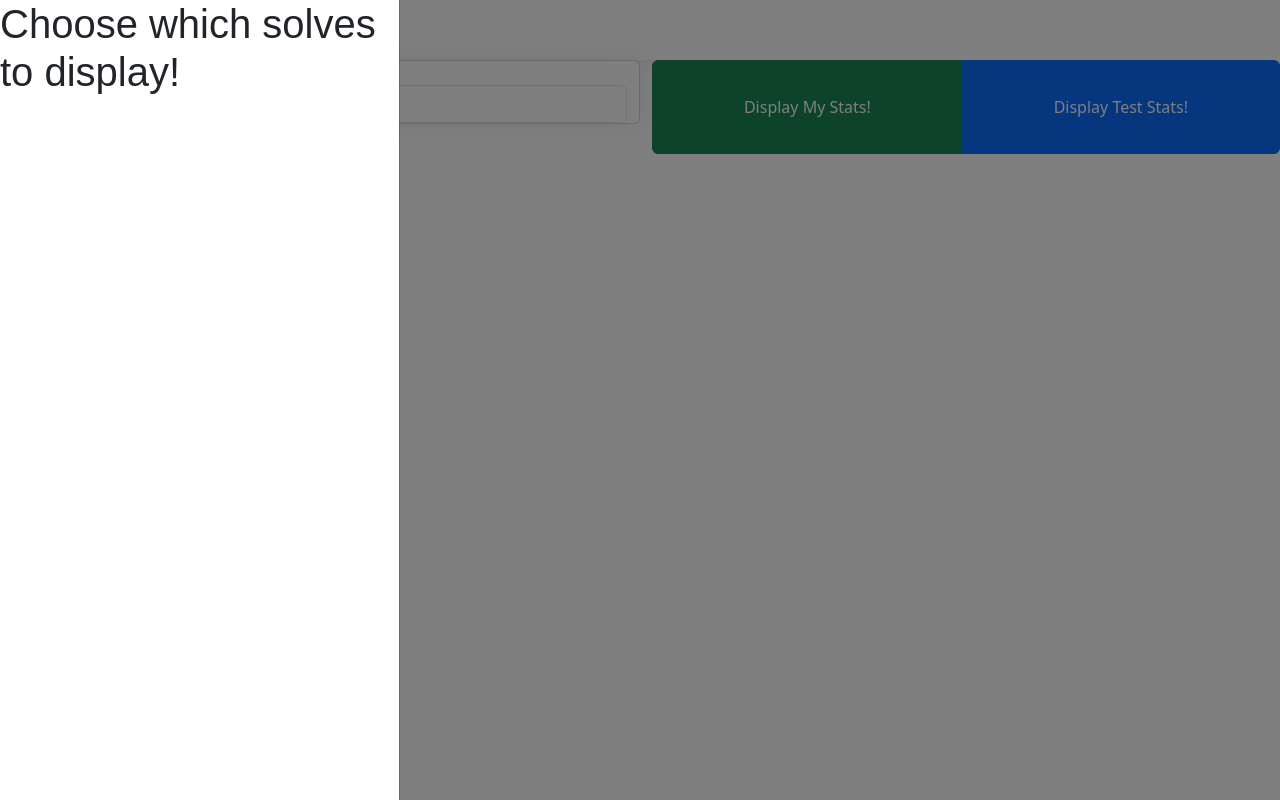
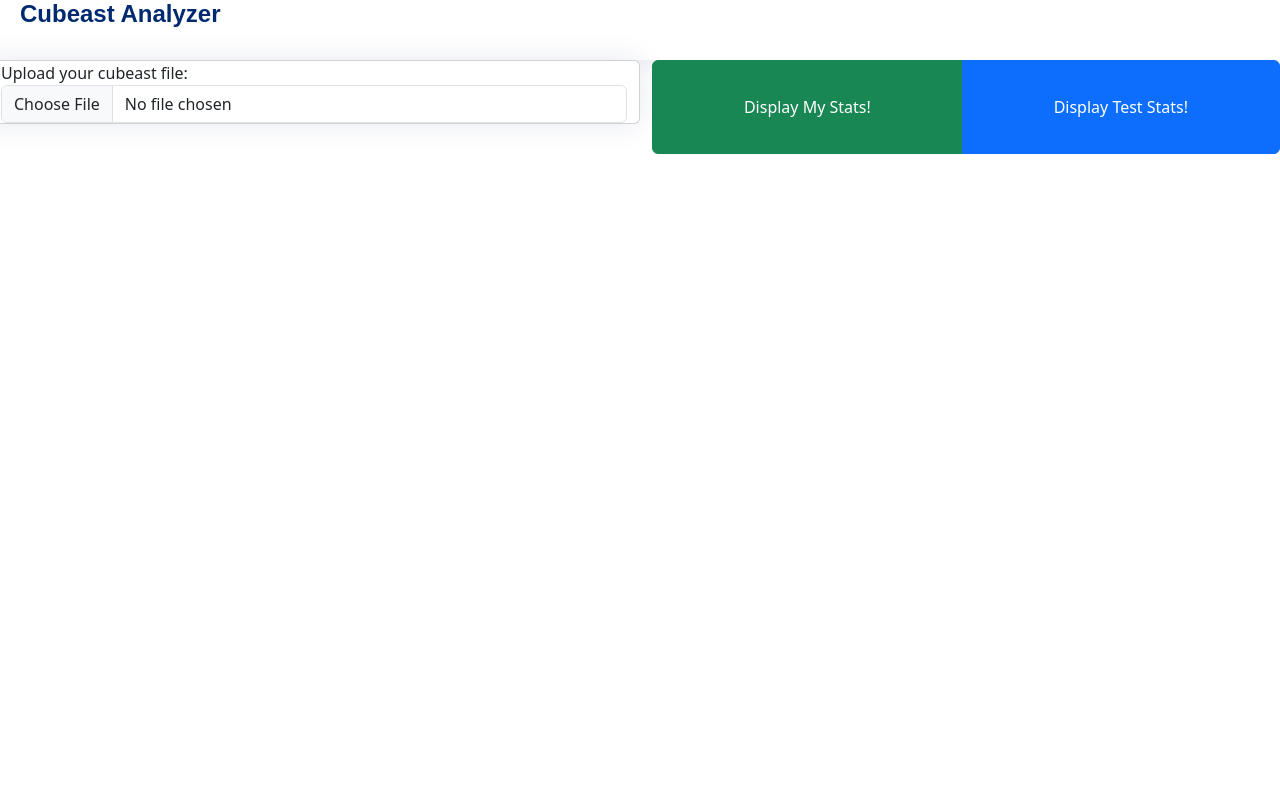
Before and after one commit to cuberplus/cubeastanalyzer, a React (Create React App) app: page / in a window 1280 px wide. Built offline with nearby package versions, Linux system fonts and the light colour scheme.

Commit message:
Added offcanvas filter panel

```diff
--- a/src/Components/FilterPanel.tsx
+++ b/src/Components/FilterPanel.tsx
@@ -8,7 +8,7 @@ import { StepDrilldown } from "./StepDrilldown";
 import Select from "react-select";
 import { Option } from "react-multi-select-component"
 import { calculate90thPercentile } from "../Helpers/RunningAverageMath";
-import { Tabs, Tab, FormControl, Card, Row, Offcanvas } from 'react-bootstrap';
+import { Tabs, Tab, FormControl, Card, Row, Offcanvas, Col, Button } from 'react-bootstrap';
 
 export class FilterPanel extends React.Component<FilterPanelProps, FilterPanelState> {
     state: FilterPanelState = {
@@ -58,7 +58,7 @@ export class FilterPanel extends React.Component<FilterPanelProps, FilterPanelSt
         ],
         tabKey: 1,
         windowSize: 500,
-        showFilters: true,
+        showFilters: false,
     }
 
     static applyFiltersToSolves(allSolves: Solve[], filters: Filters): Solve[] {
@@ -188,14 +188,21 @@ export class FilterPanel extends React.Component<FilterPanelProps, FilterPanelSt
     }
 
     tabSelect(key: any) {
-        this.setState({ tabKey: key })
+        this.setState({ tabKey: key });
+    }
+
+    showFilters() {
+        this.setState({ showFilters: true });
+    }
+    hideFilters() {
+        this.setState({ showFilters: false });
     }
 
     render() {
         let filters: JSX.Element = (<></>);
         if (this.state.allSolves.length > 0) {
             filters = (
-                <Row>
+                <Col>
                     <Card className="card info-card">
                         Pick starting cross color
                         <MultiSelect
@@ -300,7 +307,7 @@ export class FilterPanel extends React.Component<FilterPanelProps, FilterPanelSt
                             onChange={this.drilldownStepChanged.bind(this)}
                         />
                     </Card>
-                </Row>
+                </Col>
             )
         }
 
@@ -310,6 +317,9 @@ export class FilterPanel extends React.Component<FilterPanelProps, FilterPanelSt
             analysis = (
                 <div>
                     <Row>
+                        <Button className={"col-lg-2 col-md-2 col-sm-12"} onClick={this.showFilters.bind(this)}>
+                            Show filters
+                        </Button>
                         <Card className={"col-lg-2 col-md-2 col-sm-12"}>
                             You have {this.state.allSolves.length} solves before filtering, and {this.state.filteredSolves.length} after
                         </Card>
@@ -357,10 +367,14 @@ export class FilterPanel extends React.Component<FilterPanelProps, FilterPanelSt
 
         return (
             <main className="body">
-                <section className="section dashboard">
-                    <Offcanvas show={this.state.showFilters}>
-                        <h1>Choose which solves to display!</h1>
-                        {filters}
+                <section className="dashboard">
+                    <Offcanvas show={this.state.showFilters} onHide={this.hideFilters.bind(this)}>
+                        <Offcanvas.Header closeButton>
+                            <Offcanvas.Title>Choose solves to show!</Offcanvas.Title>
+                        </Offcanvas.Header>
+                        <Offcanvas.Body>
+                            {filters}
+                        </Offcanvas.Body>
                     </Offcanvas>
                     {analysis}
                 </section>
```
